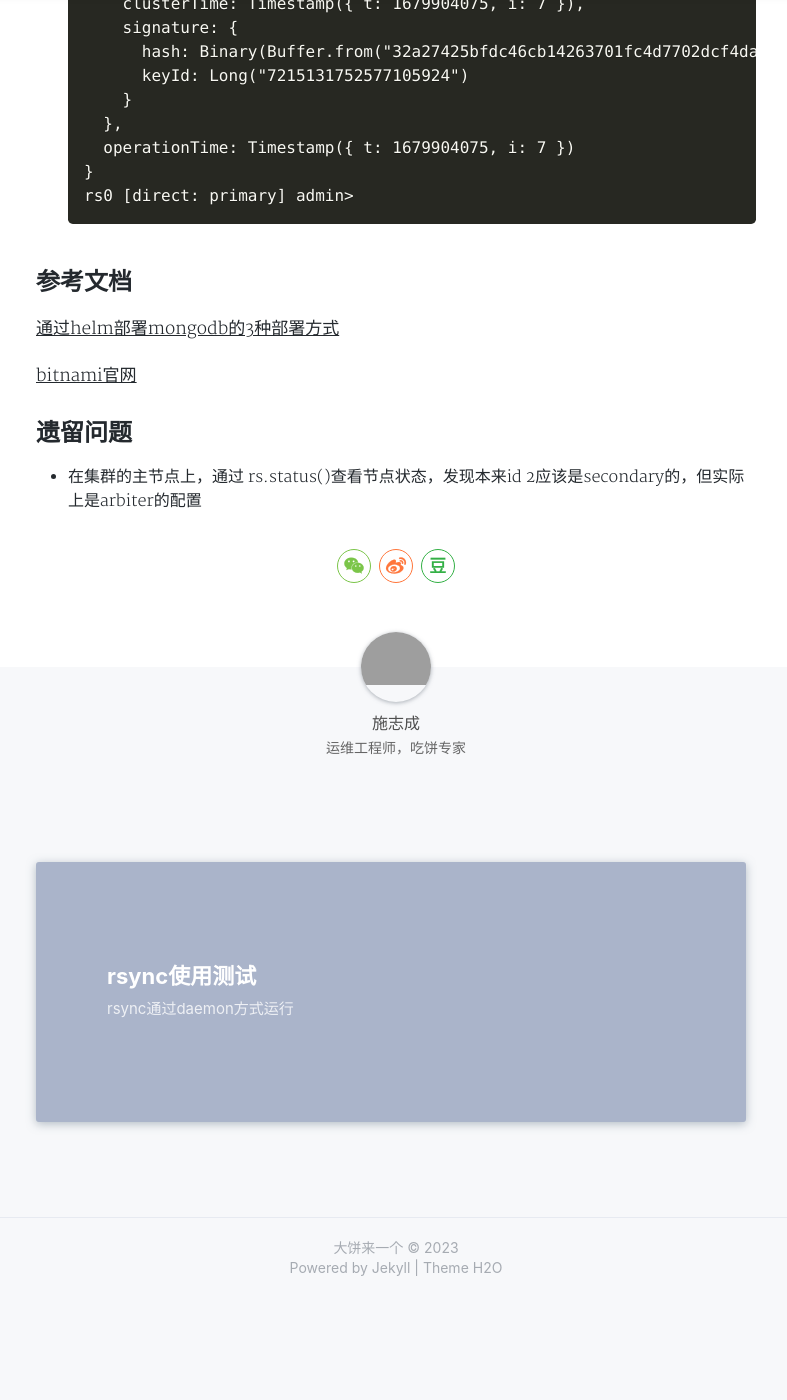
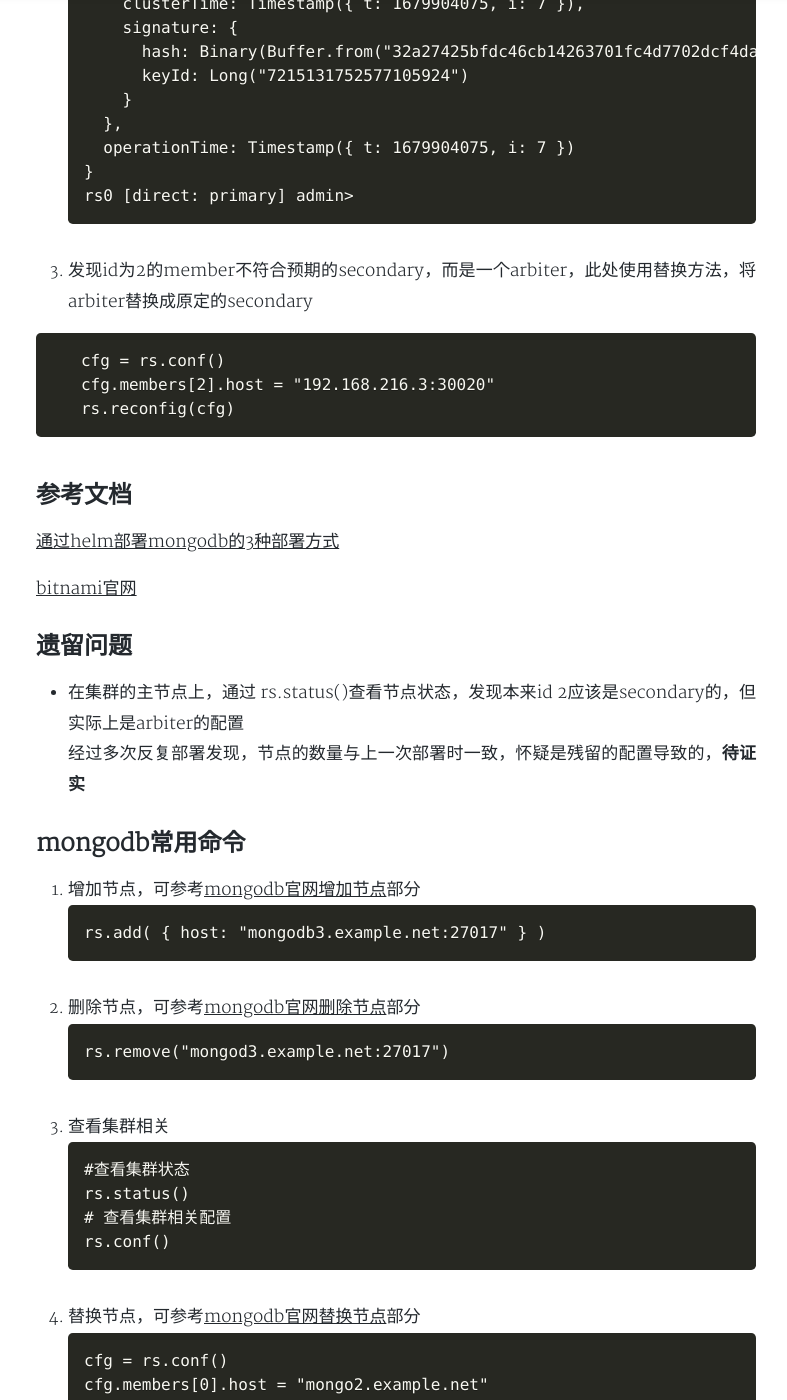
Before and after one commit to zcsee/zcsee.github.io, a Jekyll site: the page built from _posts/2023-03-27-使用helm部署mongodb集群.md, in a window 1280 px wide and 1400 px high, scrolled down 7211 px. Shown: the whole window, without its empty margins (244-1031 px from the left). Built offline with Jekyll 4.4.1, drawn with Linux system fonts in a browser that asks for light colours; nearby versions of some CDN libraries; a style sheet for code colours, icons or effects is not loaded; before the commit the page ends 8509 px from its top, so only the background shows below that; some of the changed text lies outside the part shown; grey boxes are pictures that could not be loaded.

Commit message:
add helm install mongodb cluster posts

````diff
--- a/_posts/2023-03-27-使用helm部署mongodb集群.md
+++ b/_posts/2023-03-27-使用helm部署mongodb集群.md
@@ -328,6 +328,16 @@ tags: helm mongodb k3s
 
 
 
+3.  发现id为2的member不符合预期的secondary，而是一个arbiter，此处使用替换方法，将arbiter替换成原定的secondary
+
+   ```shell
+   cfg = rs.conf()
+   cfg.members[2].host = "192.168.216.3:30020"
+   rs.reconfig(cfg)
+   ```
+
+
+
 ## 参考文档
 
 [通过helm部署mongodb的3种部署方式](https://blog.csdn.net/weixin_42555971/article/details/126243336)
@@ -337,3 +347,42 @@ tags: helm mongodb k3s
 ## 遗留问题
 
 - 在集群的主节点上，通过 rs.status()查看节点状态，发现本来id 2应该是secondary的，但实际上是arbiter的配置
+
+  经过多次反复部署发现，节点的数量与上一次部署时一致，怀疑是残留的配置导致的，**待证实**
+
+## mongodb常用命令
+
+1. 增加节点，可参考[mongodb官网增加节点](https://www.mongodb.com/docs/manual/tutorial/expand-replica-set/)部分
+
+   ```shell
+   rs.add( { host: "mongodb3.example.net:27017" } )
+   ```
+
+
+
+2. 删除节点，可参考[mongodb官网删除节点](https://www.mongodb.com/docs/manual/tutorial/remove-replica-set-member/)部分
+
+   ```shell
+   rs.remove("mongod3.example.net:27017")
+   ```
+
+
+
+3. 查看集群相关
+
+   ```shell
+   #查看集群状态
+   rs.status()
+   # 查看集群相关配置
+   rs.conf()
+   ```
+
+
+
+4. 替换节点，可参考[mongodb官网替换节点](https://www.mongodb.com/docs/manual/tutorial/replace-replica-set-member/)部分
+
+   ```shell
+   cfg = rs.conf()
+   cfg.members[0].host = "mongo2.example.net"
+   rs.reconfig(cfg)
+   ```
````
